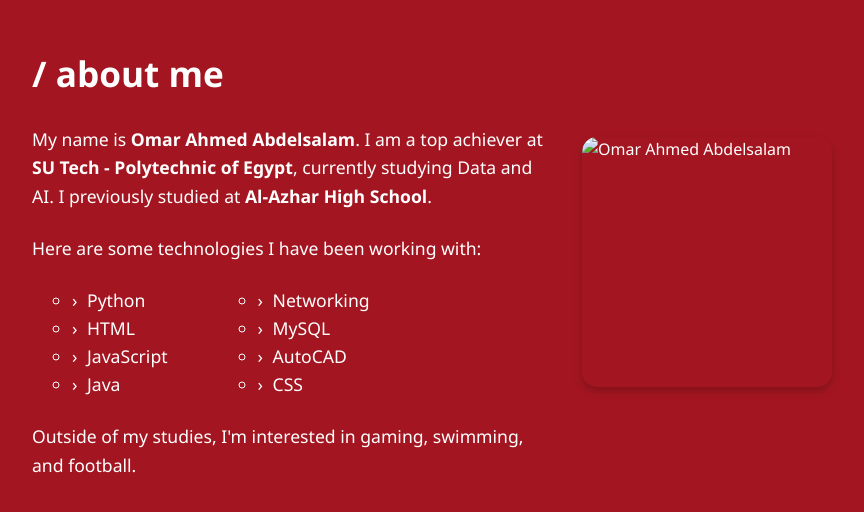
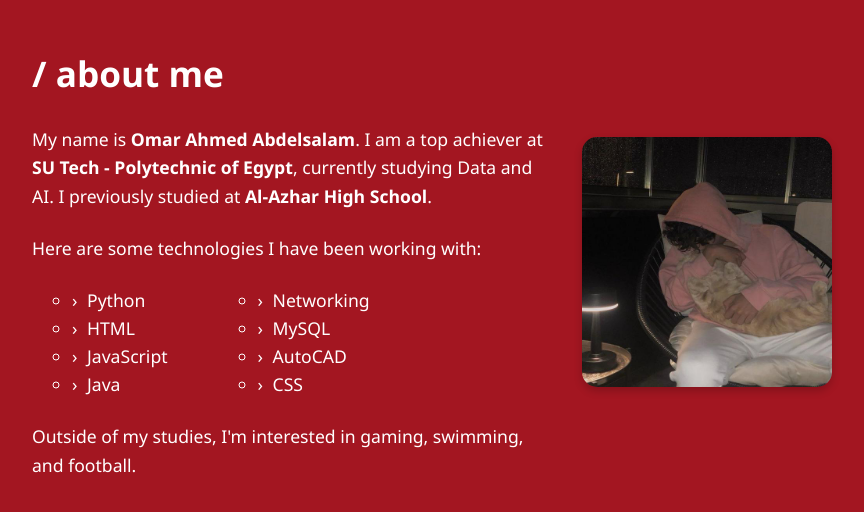
Before and after one commit to owvr27/about, a plain HTML site: page index.html in a window 1280 px wide. Shown: the part 178-690 px from the top of the page, without its empty margins (208-1072 px from the left). Drawn offline with Linux system fonts and the light colour scheme; the site is published under a folder, as on GitHub Pages, so addresses that start at the root find nothing.

Commit message:
Update index.html

```diff
--- a/index.html
+++ b/index.html
@@ -162,7 +162,7 @@
 
         <!-- Photo placed in the middle of the page -->
         <div class="image-container">
-            <img src="/WhatsApp Image 2025-05-28 at 14.11.11_8374320d.jpg" alt="Omar Ahmed Abdelsalam" class="profile-img">
+            <img src="WhatsApp Image 2025-05-28 at 14.11.11_8374320d.jpg" alt="Omar Ahmed Abdelsalam" class="profile-img">
         </div>
     </div>
 </body>
```
